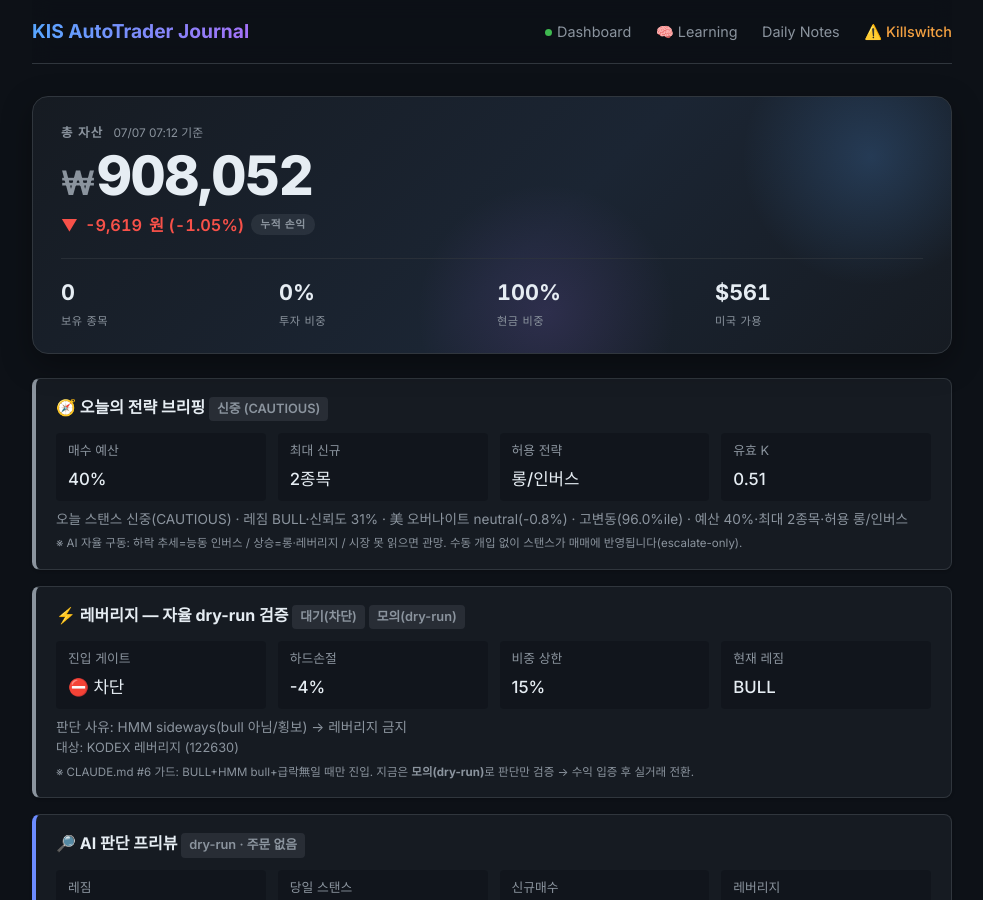
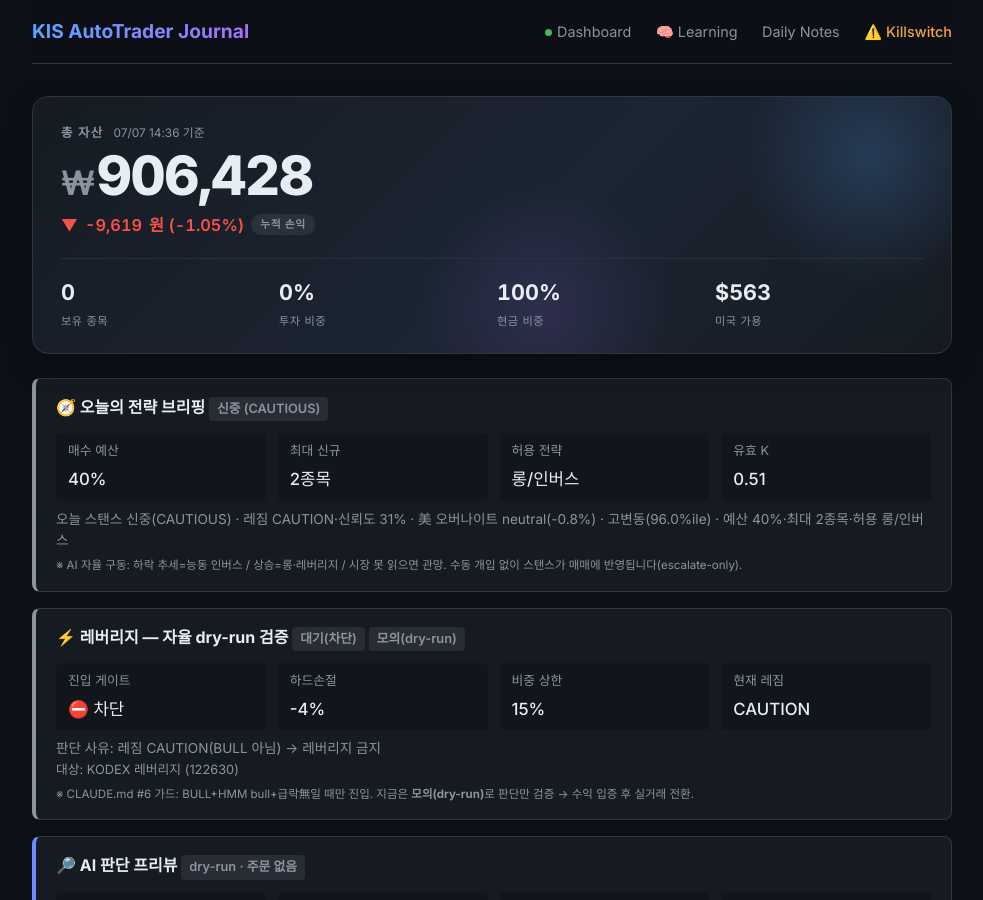
Before and after one commit to BudongJW/kis-trading-journal, a Jekyll site: the page built from index.html, in a window 1280 px wide and 900 px high. Shown: the whole window, without its empty margins (148-1131 px from the left). Built offline with Jekyll 4.4.1, drawn with Linux system fonts in a browser that asks for light colours; nearby versions of some CDN libraries; some of the changed lines change nothing that is shown; some of the changed text lies outside the part shown.

Commit message:
auto: portfolio update 14:36

```diff
--- a/_data/portfolio.json
+++ b/_data/portfolio.json
@@ -1,7 +1,7 @@
 {
-  "updated_at": "2026-07-07T07:12:30.881945",
+  "updated_at": "2026-07-07T14:36:44.045562",
   "initial_capital": 500000,
-  "cash": 911762,
+  "cash": 910138,
   "holdings": [],
   "reconcile": {
     "matched": 0,
@@ -17,7 +17,7 @@
     "set_by": ""
   },
   "holdings_value": 0,
-  "total_value": 908052,
+  "total_value": 906428,
   "total_pnl": -9619,
   "total_pnl_pct": -1.05,
   "realized_pnl": -9619,
@@ -1654,14 +1654,14 @@
     },
     {
       "date": "2026-07-07",
-      "total_value": 908052,
-      "cash": 911762,
+      "total_value": 906428,
+      "cash": 910138,
       "holdings_value": 0,
       "day_pnl": 0,
       "cumul_pnl": -9619,
       "realized_pnl": -9619,
       "unrealized_pnl": 0,
-      "net_deposit": 417671,
+      "net_deposit": 416047,
       "regime": "up",
       "hmm_state": "sideways",
       "confidence": 0.31,
@@ -1742,12 +1742,19 @@
     "trained": false
   },
   "bear_strategy": {
-    "regime": "BULL",
-    "enabled": false
+    "enabled": true,
+    "regime": "CAUTION",
+    "confidence": 0.65,
+    "sma_ratio": 0.4804,
+    "canary_bad": 1,
+    "canary_scores": {
+      "195930": 1.9189,
+      "132030": -1.095
+    }
   },
   "us_session": {
     "enabled": true,
-    "cash_usd": 560.79885,
+    "cash_usd": 562.631146,
     "positions": 0,
     "holdings": [],
     "max_positions": 3,
@@ -2014,9 +2021,9 @@
     "size_mult": 0.6,
     "k_effective": 0.51,
     "allow_summary": "롱/인버스",
-    "briefing": "오늘 스탠스 신중(CAUTIOUS) · 레짐 BULL·신뢰도 31% · 美 오버나이트 neutral(-0.8%) · 고변동(96.0%ile) · 예산 40%·최대 2종목·허용 롱/인버스",
+    "briefing": "오늘 스탠스 신중(CAUTIOUS) · 레짐 CAUTION·신뢰도 31% · 美 오버나이트 neutral(-0.8%) · 고변동(96.0%ile) · 예산 40%·최대 2종목·허용 롱/인버스",
     "signals": {
-      "regime": "BULL",
+      "regime": "CAUTION",
       "confidence": 0.31,
       "direction": "neutral",
       "nasdaq_change": -0.8,
@@ -2029,10 +2036,10 @@
     "enabled": true,
     "dry_run": true,
     "gate_allowed": false,
-    "gate_reason": "HMM sideways(bull 아님/횡보) → 레버리지 금지",
+    "gate_reason": "레짐 CAUTION(BULL 아님) → 레버리지 금지",
     "hard_stop_pct": 0.04,
     "max_weight": 0.15,
-    "regime": "BULL",
+    "regime": "CAUTION",
     "hmm_state": "sideways",
     "hmm_confidence": 0.6,
     "universe": [
```
